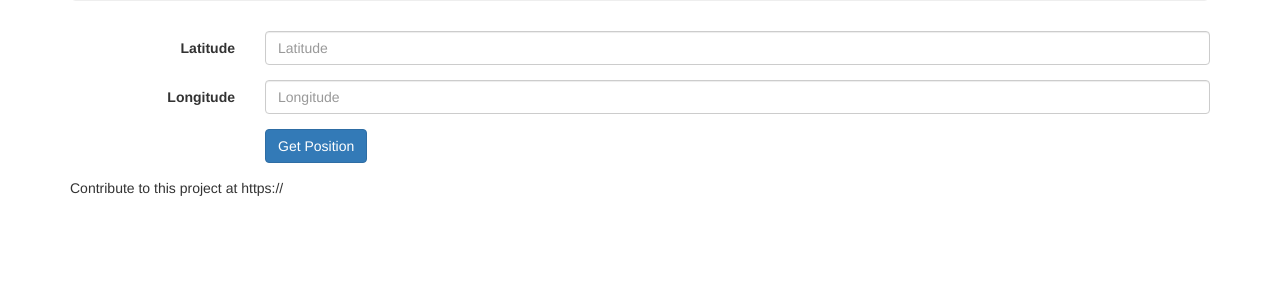
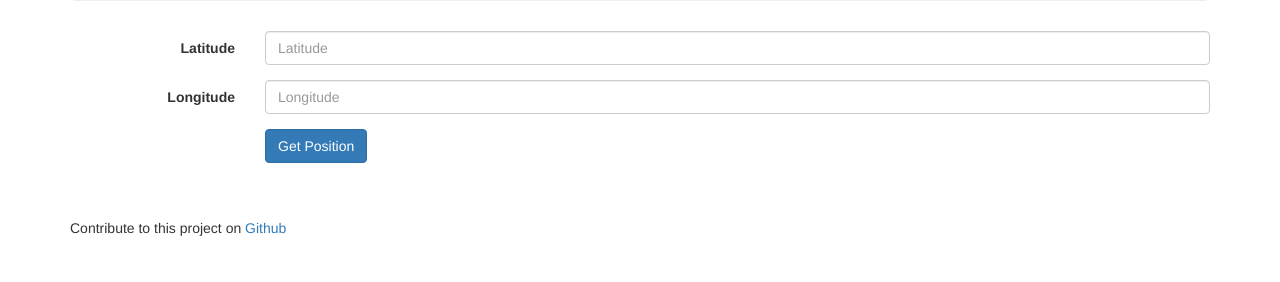
Before and after one commit to kat47/ISS-Positon-Calculator, a Flask app: page / in a window 1280 px wide. Shown: the part 264-546 px from the top of the page. Run offline with Flask 2, Linux system fonts and the light colour scheme; some libraries are stand-ins or nearby versions.

Commit message:
Update ui.html

```diff
--- a/templates/ui.html
+++ b/templates/ui.html
@@ -41,7 +41,7 @@
                 <h3>Your current distance from the ISS is {{res}} km.   <br></h3>
                 {%endif%}
             </div>
-                Contribute to this project at https://
+                <br><br>Contribute to this project on <a href="https://github.com/kat47/ISS-Positon-Calculator" target="_blank">Github</a>
         </div>
 
     </body>
```
